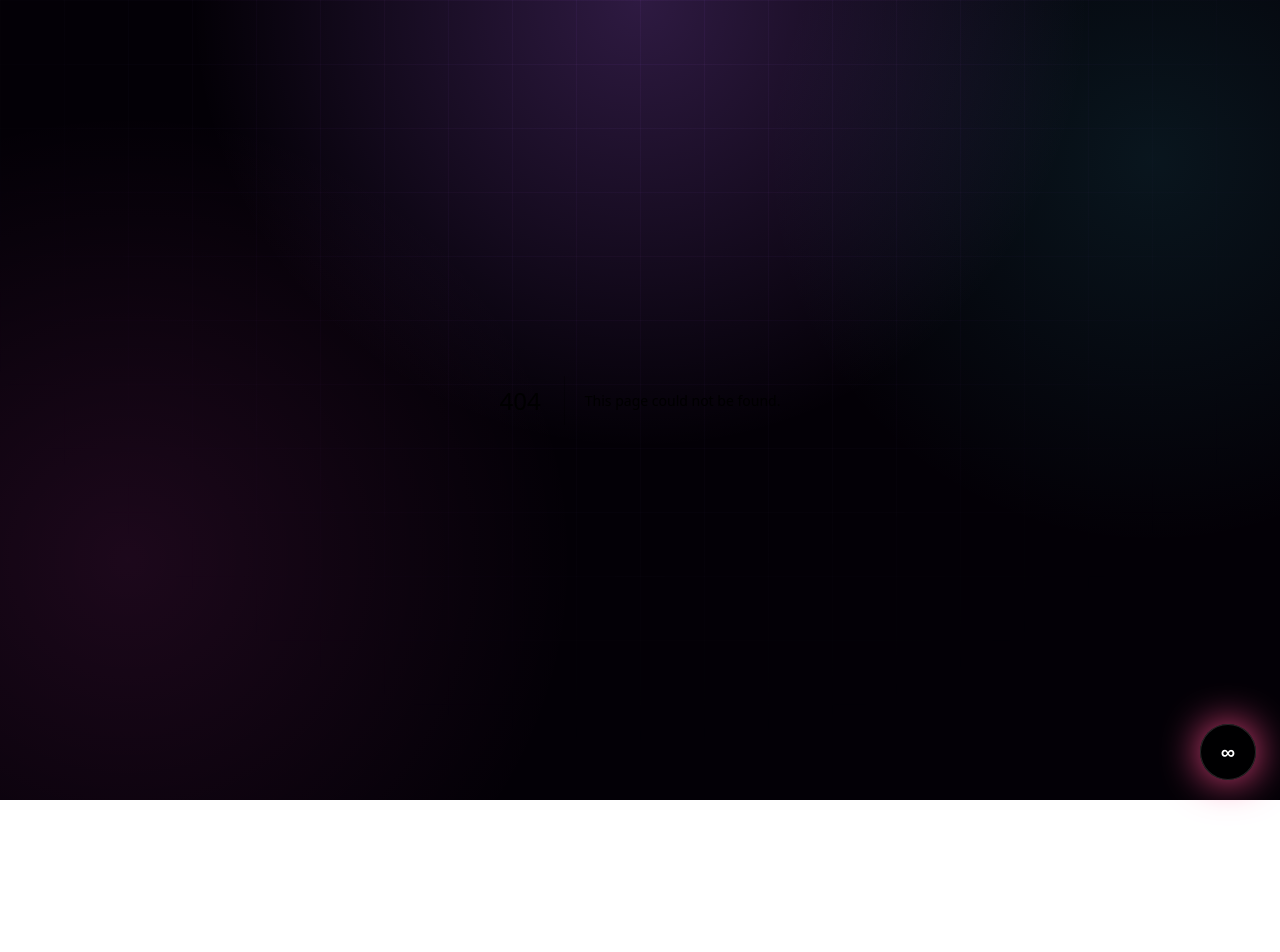
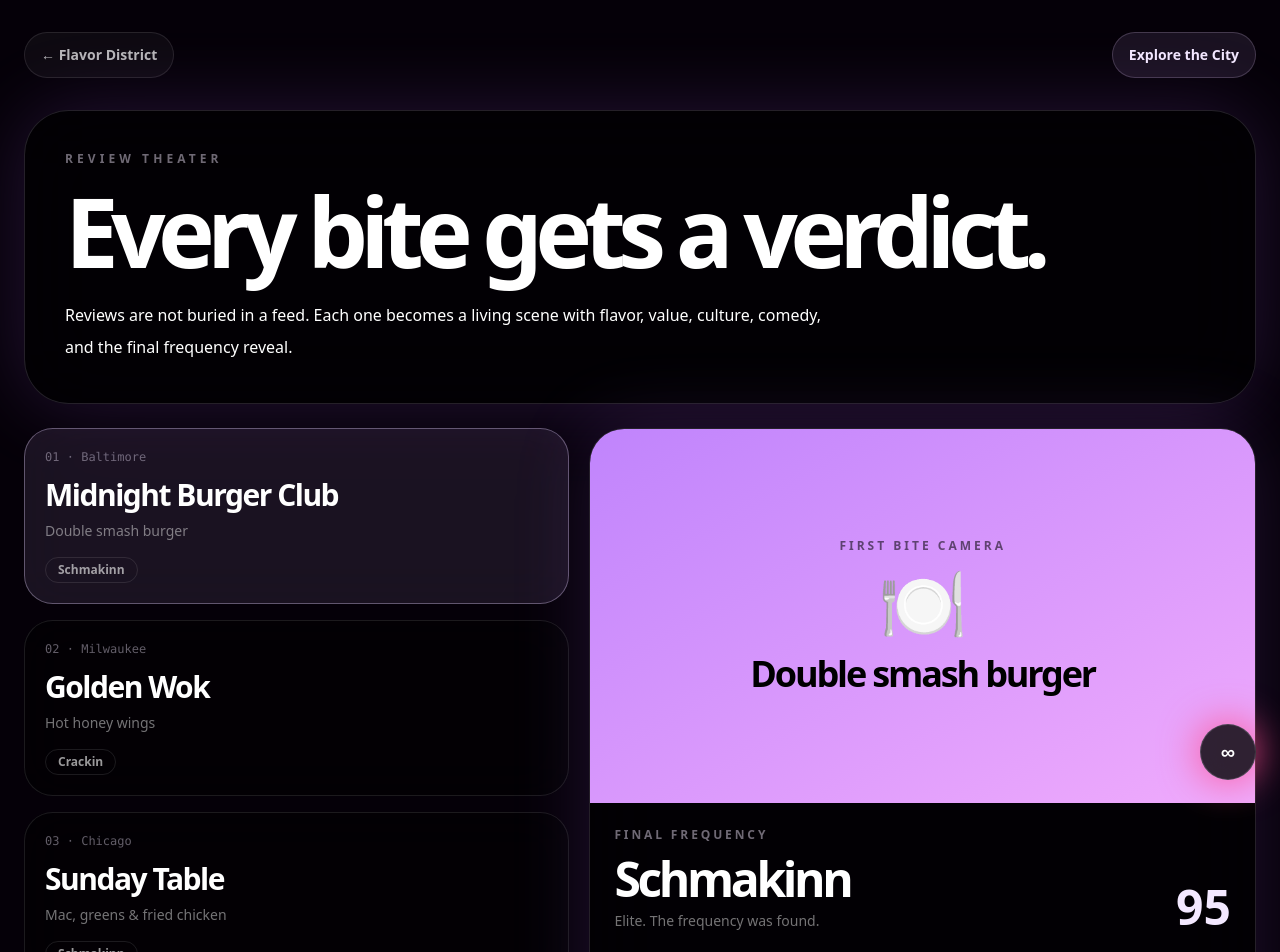
Before and after one commit to thatsmelodic/harmonic-os, a Next.js app: page /worlds/schmackinn/reviews in a window 1280 px wide. Before the commit this address had no page. Shown: the top 952 px of the page. Before the commit the page ends 800 px from the top, so only its background shows below. Built offline with nearby package versions, Linux system fonts and the light colour scheme.

Commit message:
Build Schmackinn review theater

```diff
--- /dev/null
+++ b/app/worlds/schmackinn/reviews/page.tsx
@@ -0,0 +1,45 @@
+'use client';
+
+import Link from 'next/link';
+import { useMemo, useState } from 'react';
+
+const verdicts = [
+  { name: 'Schmakinn', score: 95, color: 'from-purple-400 to-fuchsia-300', meaning: 'Elite. The frequency was found.' },
+  { name: 'Crackin', score: 82, color: 'from-yellow-300 to-orange-300', meaning: 'Solid. Worth running back.' },
+  { name: 'Lackin', score: 58, color: 'from-orange-400 to-red-400', meaning: 'Potential was there, execution slipped.' },
+  { name: 'Bunz', score: 24, color: 'from-zinc-500 to-zinc-800', meaning: 'Save your money.' },
+];
+
+const reviews = [
+  { place: 'Midnight Burger Club', dish: 'Double smash burger', city: 'Baltimore', verdict: 'Schmakinn', flavor: 96, value: 84, culture: 91 },
+  { place: 'Golden Wok', dish: 'Hot honey wings', city: 'Milwaukee', verdict: 'Crackin', flavor: 87, value: 92, culture: 78 },
+  { place: 'Sunday Table', dish: 'Mac, greens & fried chicken', city: 'Chicago', verdict: 'Schmakinn', flavor: 94, value: 89, culture: 100 },
+  { place: 'Late Plate', dish: 'Loaded fries', city: 'Baltimore', verdict: 'Lackin', flavor: 61, value: 52, culture: 67 },
+];
+
+export default function SchmackinnReviewsPage() {
+  const [active, setActive] = useState(reviews[0]);
+  const verdict = useMemo(() => verdicts.find((item) => item.name === active.verdict)!, [active]);
+
+  return (
+    <main className="schmackinn-world relative min-h-screen overflow-hidden px-4 py-8 pb-28 text-white sm:px-6">
+      <div className="schmackinn-aurora absolute inset-0 -z-30" />
+      <div className="restaurant-rain absolute inset-0 -z-20 opacity-40" />
+      <div className="steam-cloud steam-one" /><div className="steam-cloud steam-two" />
+      <div className="mx-auto max-w-7xl">
+        <nav className="mb-8 flex flex-wrap items-center justify-between gap-3"><Link href="/worlds/schmackinn" className="rounded-full border border-white/10 bg-white/[.04] px-4 py-3 text-sm font-black text-white/70">← Flavor District</Link><Link href="/worlds/schmackinn/map" className="rounded-full border border-purple-200/20 bg-purple-300/10 px-4 py-3 text-sm font-black text-purple-100">Explore the City</Link></nav>
+
+        <header className="rounded-[2.8rem] border border-purple-200/15 bg-black/50 p-7 shadow-[0_0_80px_rgba(183,108,255,.18)] backdrop-blur-2xl sm:p-10"><p className="text-xs font-black uppercase tracking-[.34em] text-purple-100/45">Review Theater</p><h1 className="mt-4 text-6xl font-black tracking-[-.08em] sm:text-8xl">Every bite gets a verdict.</h1><p className="mt-5 max-w-3xl text-base leading-8 text-white/58">Reviews are not buried in a feed. Each one becomes a living scene with flavor, value, culture, comedy, and the final frequency reveal.</p></header>
+
+        <section className="mt-6 grid gap-5 lg:grid-cols-[.9fr_1.1fr]">
+          <div className="grid gap-4">{reviews.map((review, index) => <button key={review.place} onClick={() => setActive(review)} className={`rounded-[1.8rem] border p-5 text-left backdrop-blur-xl transition hover:-translate-y-1 ${active.place === review.place ? 'border-purple-200/35 bg-purple-300/10' : 'border-white/10 bg-black/40'}`}><p className="font-mono text-xs text-purple-100/40">0{index + 1} · {review.city}</p><h2 className="mt-3 text-3xl font-black tracking-[-.05em]">{review.place}</h2><p className="mt-2 text-sm text-white/45">{review.dish}</p><span className="mt-4 inline-flex rounded-full border border-white/10 px-3 py-1 text-xs font-black text-white/60">{review.verdict}</span></button>)}</div>
+
+          <article className="sticky top-6 h-fit overflow-hidden rounded-[2.2rem] border border-purple-200/15 bg-black/50 shadow-[0_0_80px_rgba(183,108,255,.16)] backdrop-blur-2xl">
+            <div className={`grid aspect-video place-items-center bg-gradient-to-br ${verdict.color}`}><div className="text-center text-black"><p className="text-xs font-black uppercase tracking-[.25em] opacity-55">First Bite Camera</p><p className="mt-3 text-7xl">🍽️</p><p className="mt-4 text-4xl font-black tracking-[-.06em]">{active.dish}</p></div></div>
+            <div className="p-6"><p className="text-xs font-black uppercase tracking-[.24em] text-purple-100/45">Final Frequency</p><div className="mt-3 flex flex-wrap items-end justify-between gap-4"><div><h2 className="text-5xl font-black tracking-[-.07em]">{verdict.name}</h2><p className="mt-2 text-sm text-white/45">{verdict.meaning}</p></div><p className="text-5xl font-black text-purple-100">{verdict.score}</p></div><div className="mt-6 grid gap-3 sm:grid-cols-3">{[['Flavor',active.flavor],['Value',active.value],['Culture',active.culture]].map(([label,value]) => <div key={label} className="rounded-2xl border border-white/10 bg-white/[.035] p-4"><p className="text-xs font-black uppercase tracking-[.16em] text-white/30">{label}</p><p className="mt-2 text-3xl font-black">{value}%</p></div>)}</div><div className="mt-6 grid grid-cols-2 gap-3"><button className="rounded-full bg-purple-300 px-4 py-3 text-sm font-black text-black">Watch Review</button><button className="rounded-full border border-white/10 bg-white/[.04] px-4 py-3 text-sm font-black text-white/65">Save Spot</button></div></div>
+          </article>
+        </section>
+      </div>
+    </main>
+  );
+}
```
